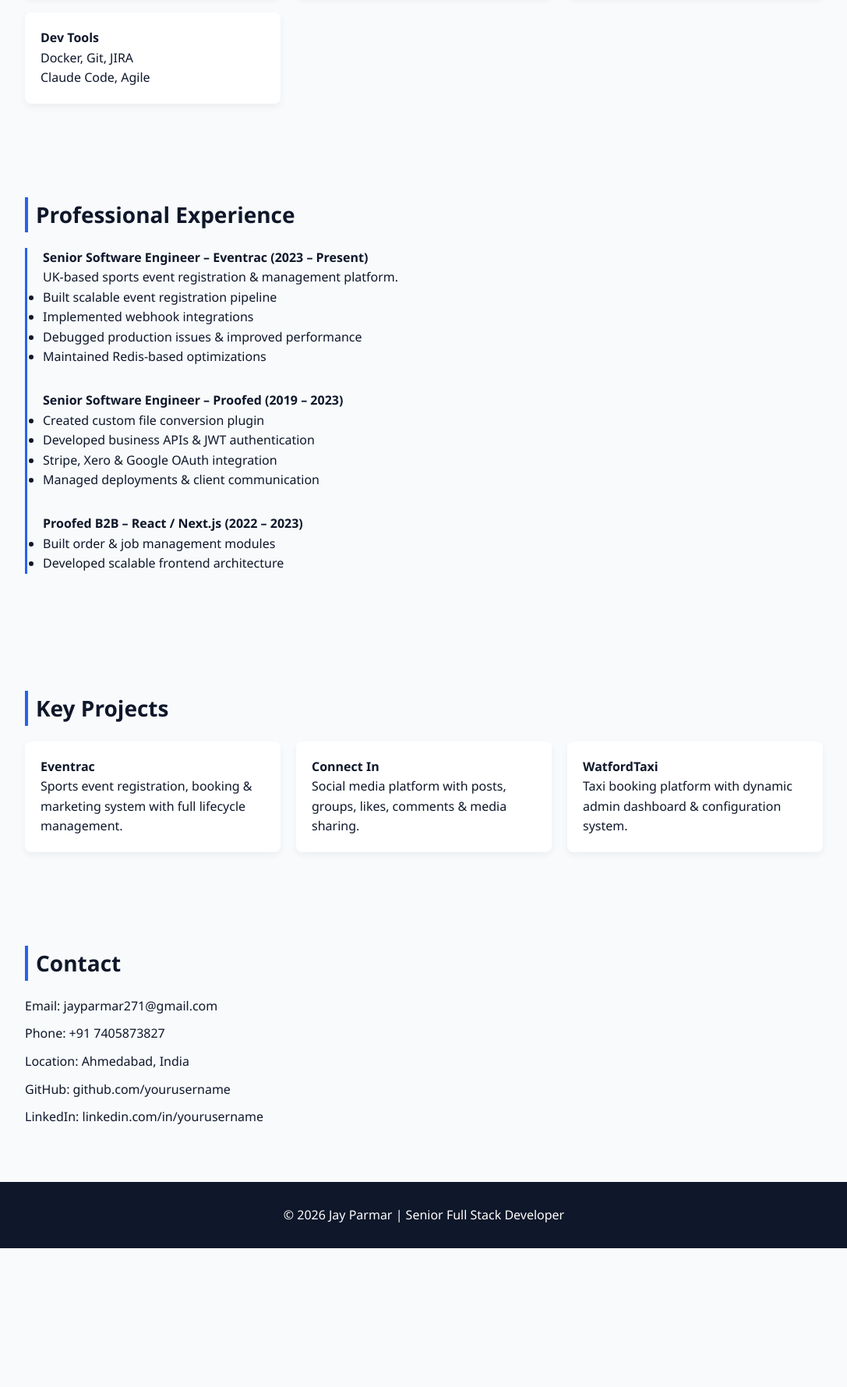
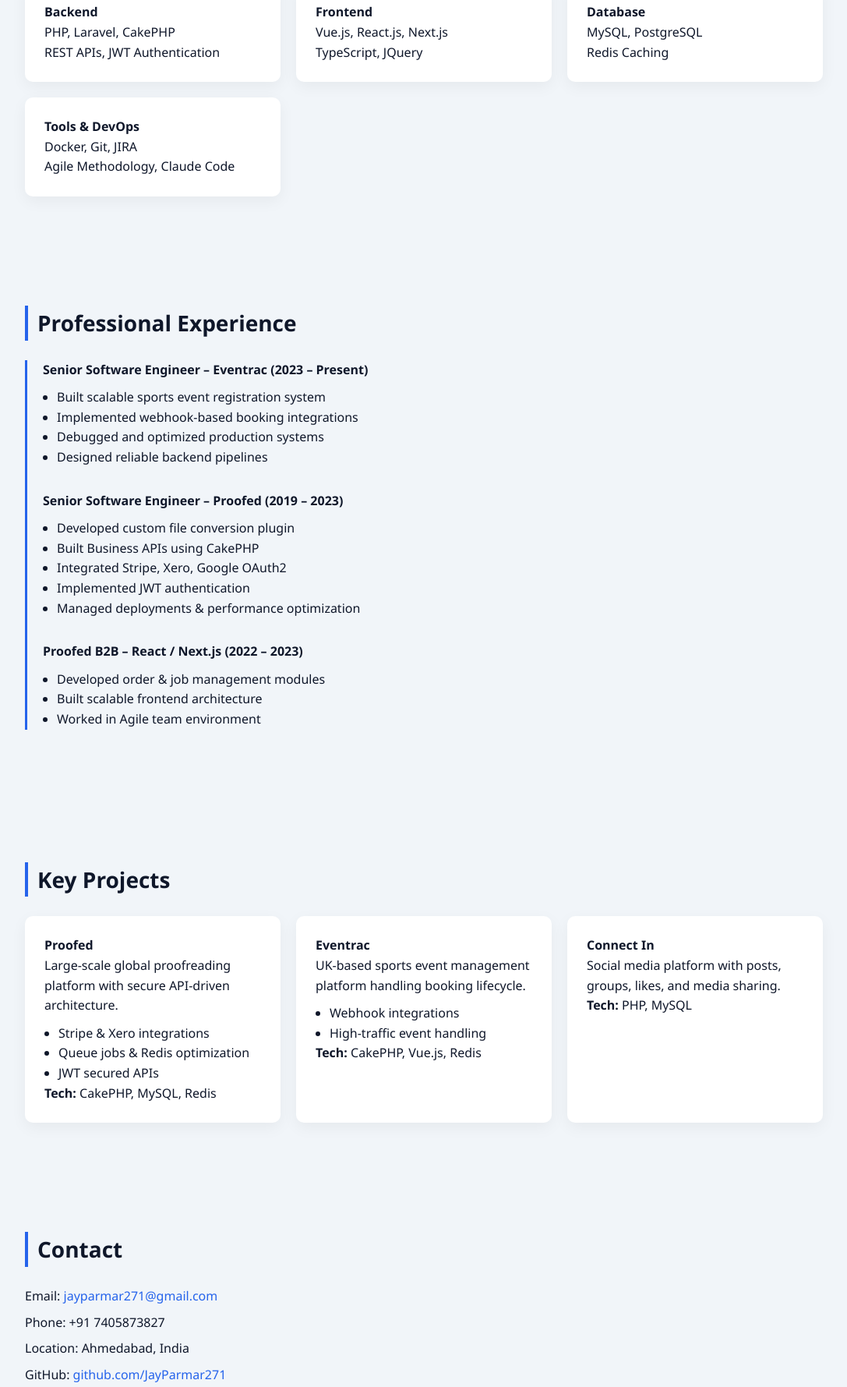
Before and after one commit to JayParmar271/jayparmar271.github.io, a plain HTML site: page index.html in a window 1280 px wide. Shown: the part 902-2681 px from the top of the page at 78% size, without its empty margins (96-1183 px from the left). Before the commit the page ends 2503 px from the top, so only its background shows below. Drawn offline with Linux system fonts and the light colour scheme.

Commit message:
Update index.html

```diff
--- a/index.html
+++ b/index.html
@@ -9,15 +9,15 @@
 :root {
   --primary: #2563eb;
   --dark: #0f172a;
+  --light: #f1f5f9;
   --gray: #64748b;
-  --light: #f8fafc;
 }
 
 * {
   margin: 0;
   padding: 0;
   box-sizing: border-box;
-  font-family: 'Segoe UI', sans-serif;
+  font-family: "Segoe UI", sans-serif;
 }
 
 body {
@@ -27,14 +27,14 @@
 }
 
 header {
-  background: var(--dark);
+  background: linear-gradient(135deg, #0f172a, #1e293b);
   color: white;
-  padding: 60px 20px;
+  padding: 80px 20px;
   text-align: center;
 }
 
 header h1 {
-  font-size: 40px;
+  font-size: 42px;
   margin-bottom: 10px;
 }
 
@@ -44,14 +44,19 @@
   margin-bottom: 20px;
 }
 
+header p {
+  margin-bottom: 20px;
+  color: #94a3b8;
+}
+
 .btn {
   display: inline-block;
-  padding: 10px 20px;
-  margin: 10px;
+  padding: 10px 22px;
+  margin: 8px;
   background: var(--primary);
   color: white;
   text-decoration: none;
-  border-radius: 5px;
+  border-radius: 6px;
   transition: 0.3s;
 }
 
@@ -60,32 +65,33 @@
 }
 
 section {
-  padding: 60px 10%;
+  padding: 70px 10%;
 }
 
 h3 {
   font-size: 28px;
-  margin-bottom: 20px;
+  margin-bottom: 25px;
   border-left: 4px solid var(--primary);
-  padding-left: 10px;
+  padding-left: 12px;
 }
 
-.skills-grid, .projects-grid {
+.skills-grid,
+.projects-grid {
   display: grid;
-  grid-template-columns: repeat(auto-fit, minmax(250px, 1fr));
+  grid-template-columns: repeat(auto-fit, minmax(260px, 1fr));
   gap: 20px;
 }
 
 .card {
   background: white;
-  padding: 20px;
-  border-radius: 8px;
-  box-shadow: 0 4px 10px rgba(0,0,0,0.05);
+  padding: 25px;
+  border-radius: 10px;
+  box-shadow: 0 6px 20px rgba(0,0,0,0.05);
   transition: 0.3s;
 }
 
 .card:hover {
-  transform: translateY(-5px);
+  transform: translateY(-6px);
 }
 
 .timeline {
@@ -97,6 +103,15 @@
   margin-bottom: 30px;
 }
 
+ul {
+  margin-top: 10px;
+  margin-left: 18px;
+}
+
+.contact p {
+  margin-bottom: 8px;
+}
+
 footer {
   background: var(--dark);
   color: white;
@@ -104,13 +119,18 @@
   padding: 30px;
 }
 
-.contact p {
-  margin-bottom: 10px;
+a {
+  color: var(--primary);
+  text-decoration: none;
+}
+
+a:hover {
+  text-decoration: underline;
 }
 
 @media(max-width:768px){
-  header h1 { font-size: 28px; }
-  section { padding: 40px 5%; }
+  header h1 { font-size: 30px; }
+  section { padding: 50px 5%; }
 }
 </style>
 </head>
@@ -122,30 +142,33 @@
   <h2>Senior Full Stack Developer</h2>
   <p>PHP • Laravel • CakePHP • Vue.js • React • MySQL • Redis</p>
   <a href="mailto:jayparmar271@gmail.com" class="btn">Contact Me</a>
+  <a href="Jay_Parmar_Resume.pdf" class="btn">Download Resume</a>
 </header>
 
 <section>
   <h3>About Me</h3>
   <p>
-    Senior Software Engineer based in Ahmedabad, India with 8+ years of experience
-    building scalable web applications and backend systems.
-    Specialized in PHP ecosystems, Vue.js, and modern API-driven architecture.
+    Senior Software Engineer with 8+ years of experience building scalable,
+    high-performance web applications. Specialized in backend systems,
+    API architecture, and modern frontend integration.
   </p>
   <br>
   <p>
-    Experienced in debugging production systems, implementing secure APIs,
-    integrating Stripe, Xero, Google OAuth2, and building webhook-based architectures.
-    Passionate about clean code, mentoring juniors, and optimizing development workflows.
+    Strong expertise in CakePHP, Laravel, Vue.js, React, Redis caching,
+    third-party integrations (Stripe, Xero, Google OAuth2),
+    and production debugging. Passionate about clean architecture,
+    mentoring developers, and delivering reliable systems.
   </p>
 </section>
 
 <section>
   <h3>Technical Skills</h3>
   <div class="skills-grid">
+
     <div class="card">
       <h4>Backend</h4>
       <p>PHP, Laravel, CakePHP</p>
-      <p>REST APIs, JWT</p>
+      <p>REST APIs, JWT Authentication</p>
     </div>
 
     <div class="card">
@@ -157,14 +180,15 @@
     <div class="card">
       <h4>Database</h4>
       <p>MySQL, PostgreSQL</p>
-      <p>Redis</p>
+      <p>Redis Caching</p>
     </div>
 
     <div class="card">
-      <h4>Dev Tools</h4>
+      <h4>Tools & DevOps</h4>
       <p>Docker, Git, JIRA</p>
-      <p>Claude Code, Agile</p>
+      <p>Agile Methodology, Claude Code</p>
     </div>
+
   </div>
 </section>
 
@@ -174,30 +198,31 @@
 
     <div class="timeline-item">
       <h4>Senior Software Engineer – Eventrac (2023 – Present)</h4>
-      <p>UK-based sports event registration & management platform.</p>
       <ul>
-        <li>Built scalable event registration pipeline</li>
-        <li>Implemented webhook integrations</li>
-        <li>Debugged production issues & improved performance</li>
-        <li>Maintained Redis-based optimizations</li>
+        <li>Built scalable sports event registration system</li>
+        <li>Implemented webhook-based booking integrations</li>
+        <li>Debugged and optimized production systems</li>
+        <li>Designed reliable backend pipelines</li>
       </ul>
     </div>
 
     <div class="timeline-item">
       <h4>Senior Software Engineer – Proofed (2019 – 2023)</h4>
       <ul>
-        <li>Created custom file conversion plugin</li>
-        <li>Developed business APIs & JWT authentication</li>
-        <li>Stripe, Xero & Google OAuth integration</li>
-        <li>Managed deployments & client communication</li>
+        <li>Developed custom file conversion plugin</li>
+        <li>Built Business APIs using CakePHP</li>
+        <li>Integrated Stripe, Xero, Google OAuth2</li>
+        <li>Implemented JWT authentication</li>
+        <li>Managed deployments & performance optimization</li>
       </ul>
     </div>
 
     <div class="timeline-item">
       <h4>Proofed B2B – React / Next.js (2022 – 2023)</h4>
       <ul>
-        <li>Built order & job management modules</li>
-        <li>Developed scalable frontend architecture</li>
+        <li>Developed order & job management modules</li>
+        <li>Built scalable frontend architecture</li>
+        <li>Worked in Agile team environment</li>
       </ul>
     </div>
 
@@ -209,18 +234,30 @@
   <div class="projects-grid">
 
     <div class="card">
+      <h4>Proofed</h4>
+      <p>Large-scale global proofreading platform with secure API-driven architecture.</p>
+      <ul>
+        <li>Stripe & Xero integrations</li>
+        <li>Queue jobs & Redis optimization</li>
+        <li>JWT secured APIs</li>
+      </ul>
+      <p><strong>Tech:</strong> CakePHP, MySQL, Redis</p>
+    </div>
+
+    <div class="card">
       <h4>Eventrac</h4>
-      <p>Sports event registration, booking & marketing system with full lifecycle management.</p>
+      <p>UK-based sports event management platform handling booking lifecycle.</p>
+      <ul>
+        <li>Webhook integrations</li>
+        <li>High-traffic event handling</li>
+      </ul>
+      <p><strong>Tech:</strong> CakePHP, Vue.js, Redis</p>
     </div>
 
     <div class="card">
       <h4>Connect In</h4>
-      <p>Social media platform with posts, groups, likes, comments & media sharing.</p>
-    </div>
-
-    <div class="card">
-      <h4>WatfordTaxi</h4>
-      <p>Taxi booking platform with dynamic admin dashboard & configuration system.</p>
+      <p>Social media platform with posts, groups, likes, and media sharing.</p>
+      <p><strong>Tech:</strong> PHP, MySQL</p>
     </div>
 
   </div>
@@ -228,11 +265,11 @@
 
 <section class="contact">
   <h3>Contact</h3>
-  <p>Email: jayparmar271@gmail.com</p>
+  <p>Email: <a href="mailto:jayparmar271@gmail.com">jayparmar271@gmail.com</a></p>
   <p>Phone: +91 7405873827</p>
   <p>Location: Ahmedabad, India</p>
-  <p>GitHub: github.com/yourusername</p>
-  <p>LinkedIn: linkedin.com/in/yourusername</p>
+  <p>GitHub: <a href="https://github.com/JayParmar271" target="_blank">github.com/JayParmar271</a></p>
+  <p>LinkedIn: <a href="https://www.linkedin.com/in/jay-parmar-software-engineer" target="_blank">linkedin.com/in/jay-parmar-software-engineer</a></p>
 </section>
 
 <footer>
```
